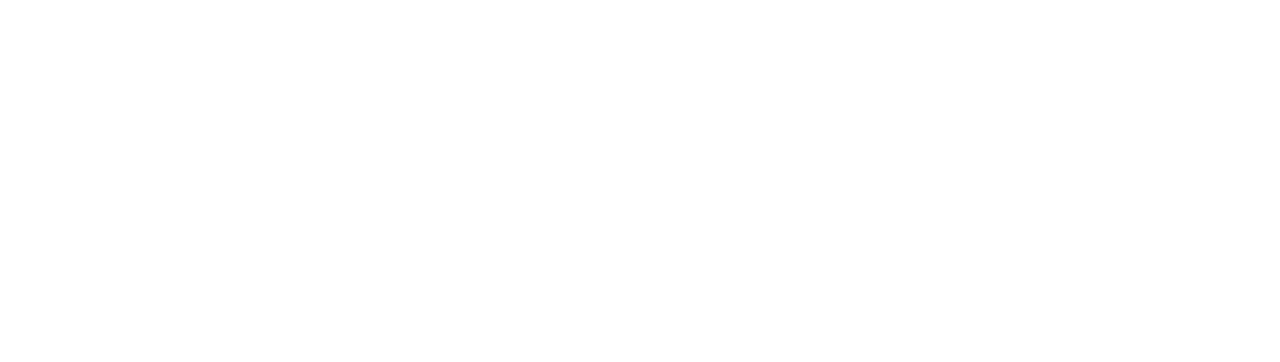
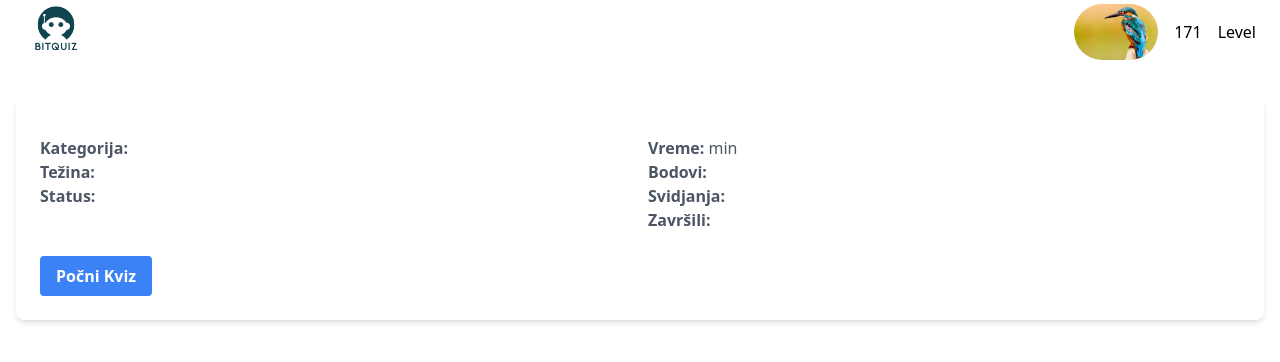
Before and after one commit to HasanMujanovic/QuizApp-frontend, an Angular app in the folder bitquiz-frontend/: page /quiz-details/1 in a window 1280 px wide. Before the commit this address led to /. Shown: the top 362 px of the page. Built offline with nearby package versions, Linux system fonts and the light colour scheme; no server answers.

Commit message:
prikazivanje kvizova

```diff
--- a/bitquiz-frontend/src/app/app.module.ts
+++ b/bitquiz-frontend/src/app/app.module.ts
@@ -12,8 +12,12 @@
 import { CreateQuizComponent } from './components/create-quiz/create-quiz.component';
 import { QuizInfoComponent } from './components/quiz-info/quiz-info.component';
 import { HeaderComponent } from './components/header/header.component';
+import { QuizesPageComponent } from './components/quizes-page/quizes-page.component';
+import { QuizDetailsComponent } from './components/quiz-details/quiz-details.component';
 
 const routes: Routes = [
+  { path: 'quiz-details/:id', component: QuizDetailsComponent },
+  { path: 'quizes-page', component: QuizesPageComponent },
   { path: 'quiz-info', component: QuizInfoComponent },
   { path: 'create-quiz', component: CreateQuizComponent },
   { path: 'quizes', component: QuizesComponent },
@@ -30,6 +34,8 @@
     CreateQuizComponent,
     QuizInfoComponent,
     HeaderComponent,
+    QuizesPageComponent,
+    QuizDetailsComponent,
   ],
   imports: [
     BrowserModule,
--- a/bitquiz-frontend/src/app/common/kviz.ts
+++ b/bitquiz-frontend/src/app/common/kviz.ts
@@ -4,6 +4,8 @@
   public status: string;
   public tezina: string;
   public ime: string;
+  public svidjanja: number;
+  public zavrsili: number;
   public vreme: number;
   public bodovi: number;
 }
--- a/bitquiz-frontend/src/app/components/create-quiz/create-quiz.component.html
+++ b/bitquiz-frontend/src/app/components/create-quiz/create-quiz.component.html
@@ -1,3 +1,5 @@
+<app-header></app-header>
+
 <section class="min-h-screen bg-gray-100 py-8">
   <div class="container mx-auto px-4">
     <h1 class="text-3xl font-semibold mb-6">Napravi Kviz</h1>
--- /dev/null
+++ b/bitquiz-frontend/src/app/components/quiz-details/quiz-details.component.html
@@ -0,0 +1,38 @@
+<app-header></app-header>
+<div class="container mx-auto px-4 py-8">
+  <div class="bg-white rounded-lg shadow-md p-6">
+    <h2 class="text-3xl font-bold mb-4">{{ kviz.ime }}</h2>
+    <div class="grid grid-cols-2 gap-4 mb-6">
+      <div>
+        <p class="text-gray-600">
+          <span class="font-semibold">Kategorija:</span> {{ kviz.kategorija }}
+        </p>
+        <p class="text-gray-600">
+          <span class="font-semibold">Težina:</span> {{ kviz.tezina }}
+        </p>
+        <p class="text-gray-600">
+          <span class="font-semibold">Status:</span> {{ kviz.status }}
+        </p>
+      </div>
+      <div>
+        <p class="text-gray-600">
+          <span class="font-semibold">Vreme:</span> {{ kviz.vreme }} min
+        </p>
+        <p class="text-gray-600">
+          <span class="font-semibold">Bodovi:</span> {{ kviz.bodovi }}
+        </p>
+        <p class="text-gray-600">
+          <span class="font-semibold">Svidjanja:</span> {{ kviz.svidjanja }}
+        </p>
+        <p class="text-gray-600">
+          <span class="font-semibold">Završili:</span> {{ kviz.zavrsili }}
+        </p>
+      </div>
+    </div>
+    <button
+      class="bg-blue-500 hover:bg-blue-700 text-white font-bold py-2 px-4 rounded focus:outline-none focus:shadow-outline"
+    >
+      Počni Kviz
+    </button>
+  </div>
+</div>
--- /dev/null
+++ b/bitquiz-frontend/src/app/components/quiz-details/quiz-details.component.ts
@@ -0,0 +1,31 @@
+import { Component, OnInit } from '@angular/core';
+import { Kviz } from '../../common/kviz';
+import { KvizService } from '../../services/kviz.service';
+import { ActivatedRoute } from '@angular/router';
+
+@Component({
+  selector: 'app-quiz-details',
+  templateUrl: './quiz-details.component.html',
+  styleUrl: './quiz-details.component.css',
+})
+export class QuizDetailsComponent implements OnInit {
+  kviz: Kviz = new Kviz();
+
+  constructor(
+    private kvizService: KvizService,
+    private route: ActivatedRoute
+  ) {}
+  ngOnInit(): void {
+    this.route.paramMap.subscribe(() => {
+      this.getKviz();
+    });
+  }
+
+  getKviz() {
+    const kvizId: number = +this.route.snapshot.paramMap.get('id');
+
+    this.kvizService
+      .getSingleKviz(kvizId)
+      .subscribe((data) => (this.kviz = data));
+  }
+}
--- a/bitquiz-frontend/src/app/components/quiz-info/quiz-info.component.html
+++ b/bitquiz-frontend/src/app/components/quiz-info/quiz-info.component.html
@@ -1,3 +1,4 @@
+<app-header></app-header>
 <section class="min-h-screen bg-gray-100 py-8">
   <div class="container mx-auto px-4">
     <h1 class="text-3xl font-semibold mb-6">Napravi Kviz</h1>
--- /dev/null
+++ b/bitquiz-frontend/src/app/components/quizes-page/quizes-page.component.html
@@ -0,0 +1,57 @@
+<app-header></app-header>
+<div class="grid grid-cols-4 gap-4 overflow-x-hidden min-w-0 w-screen">
+  <div class="col-span-1 p-4">
+    <h2 class="text-lg font-semibold mb-4">Filtriraj Kvizove</h2>
+    <label class="block mb-2">
+      <span class="text-gray-700">Kategorija:</span>
+      <select class="form-select mt-1 block w-full">
+        <option>Svi</option>
+        <option>Kategorija 1</option>
+        <option>Kategorija 2</option>
+        <option>Kategorija 3</option>
+      </select>
+    </label>
+
+    <label class="block mb-2">
+      <span class="text-gray-700">Tezina:</span>
+      <select class="form-select mt-1 block w-full">
+        <option>Svi</option>
+        <option>Laki</option>
+        <option>Srednji</option>
+        <option>Teski</option>
+      </select>
+    </label>
+
+    <label class="block mb-2">
+      <span class="text-gray-700">Status:</span>
+      <select class="form-select mt-1 block w-full">
+        <option>Svi</option>
+        <option>Privatni</option>
+        <option>Javni</option>
+      </select>
+    </label>
+
+    <button
+      class="bg-blue-500 hover:bg-blue-700 text-white font-bold py-2 px-4 rounded focus:outline-none focus:shadow-outline w-full"
+    >
+      Primeni filter
+    </button>
+  </div>
+  <div class="col-span-3 p-4 grid grid-cols-3 gap-4">
+    <div
+      *ngFor="let kviz of kvizovi"
+      class="bg-white rounded-lg shadow-md p-4 max-w-xs"
+    >
+      <h2 class="text-lg font-semibold mb-2">{{ kviz.ime }}</h2>
+      <p class="text-gray-700 mb-2">Kategorija: {{ kviz.kategorija }}</p>
+      <p class="text-gray-700 mb-2">Težina: {{ kviz.tezina }}</p>
+      <p class="text-gray-700 mb-2">Bodovi: {{ kviz.bodovi }}</p>
+      <button
+        class="bg-blue-500 hover:bg-blue-700 text-white font-bold py-2 px-4 rounded focus:outline-none focus:shadow-outline w-full"
+        routerLink="/quiz-details/{{ kviz.id }}"
+      >
+        Počni Kviz
+      </button>
+    </div>
+  </div>
+</div>
--- /dev/null
+++ b/bitquiz-frontend/src/app/components/quizes-page/quizes-page.component.ts
@@ -0,0 +1,24 @@
+import { Component, OnInit } from '@angular/core';
+import { KvizService } from '../../services/kviz.service';
+import { Kviz } from '../../common/kviz';
+
+@Component({
+  selector: 'app-quizes-page',
+  templateUrl: './quizes-page.component.html',
+  styleUrl: './quizes-page.component.css',
+})
+export class QuizesPageComponent implements OnInit {
+  kvizovi: Kviz[] = [];
+  constructor(private kvizService: KvizService) {}
+
+  ngOnInit(): void {
+    this.getKvizove();
+  }
+
+  getKvizove() {
+    this.kvizService.getKvizove().subscribe((data) => {
+      this.kvizovi = data;
+      console.log(this.kvizovi);
+    });
+  }
+}
--- a/bitquiz-frontend/src/app/components/quizes/quizes.component.html
+++ b/bitquiz-frontend/src/app/components/quizes/quizes.component.html
@@ -1,5 +1,5 @@
 <app-header></app-header>
-<section class="flex flex-col min-h-screen">
+<section class="flex flex-col min-h-screen w-screen">
   <main class="bg-customBlue flex-grow grid grid-cols-[20%_80%]">
     <div class="h-full bg-slate-300 p-4">
       <ul class="space-y-4">
@@ -9,6 +9,12 @@
           class="cursor-pointer text-lg font-semibold text-blue-700 hover:underline"
         >
           Create quiz
+        </li>
+        <li
+          routerLink="/quizes-page"
+          class="cursor-pointer text-lg font-semibold text-blue-700 hover:underline"
+        >
+          Kvizovi
         </li>
       </ul>
     </div>
--- a/bitquiz-frontend/src/app/services/kviz.service.ts
+++ b/bitquiz-frontend/src/app/services/kviz.service.ts
@@ -23,7 +23,7 @@
 
   getSingleKviz(id: number): Observable<Kviz> {
     const kvizById = this.searchUrl + `/${id}`;
-    return this.http.get<Kviz>(this.searchUrl);
+    return this.http.get<Kviz>(kvizById);
   }
 
   napraviKviz(napraviKviz: NapraviKviz) {
```
Also changed, not shown: bitquiz-frontend/src/app/components/quiz-details/quiz-details.component.css (added), bitquiz-frontend/src/app/components/quizes-page/quizes-page.component.css (added), 2 other files (tests, documents, lock files or other folders).
